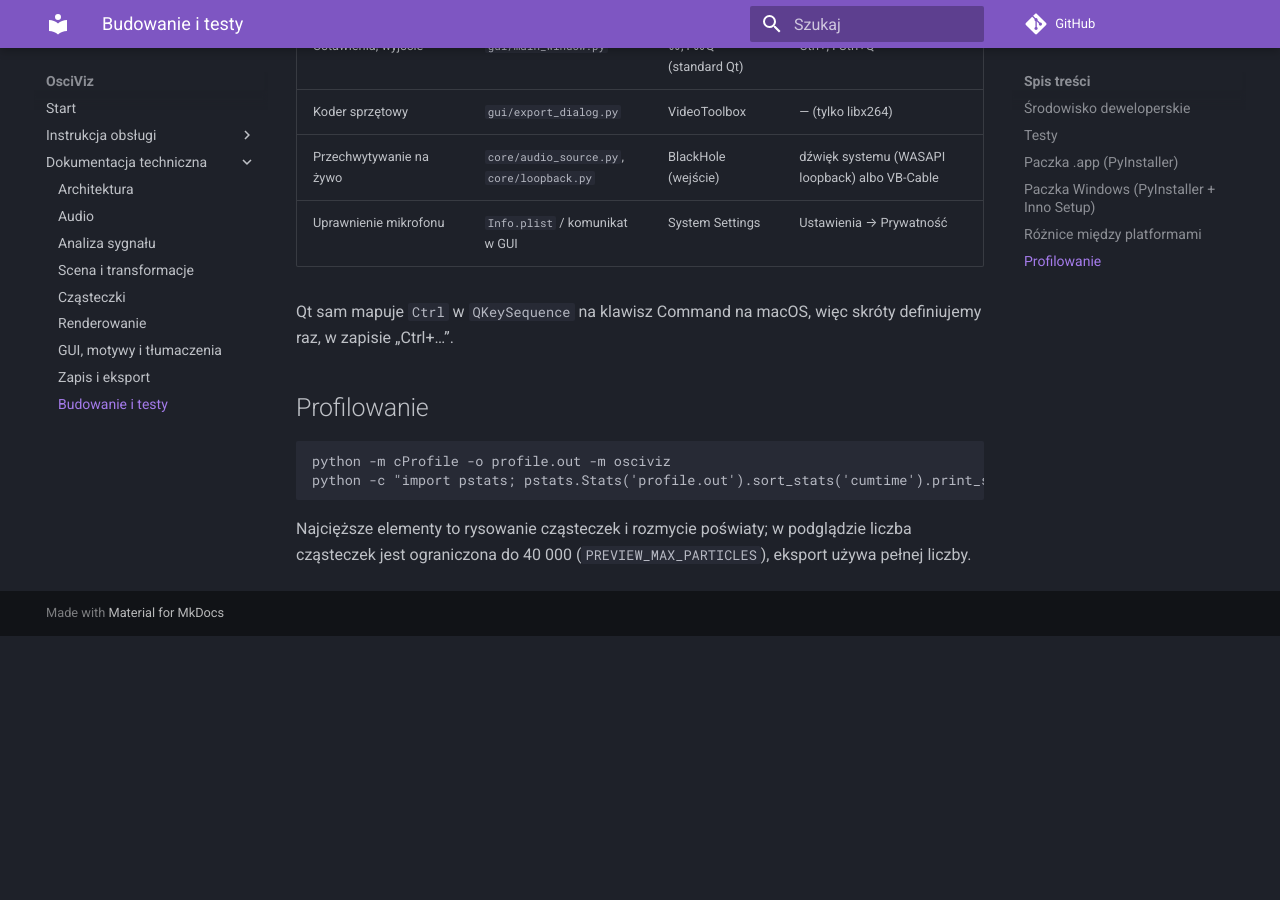
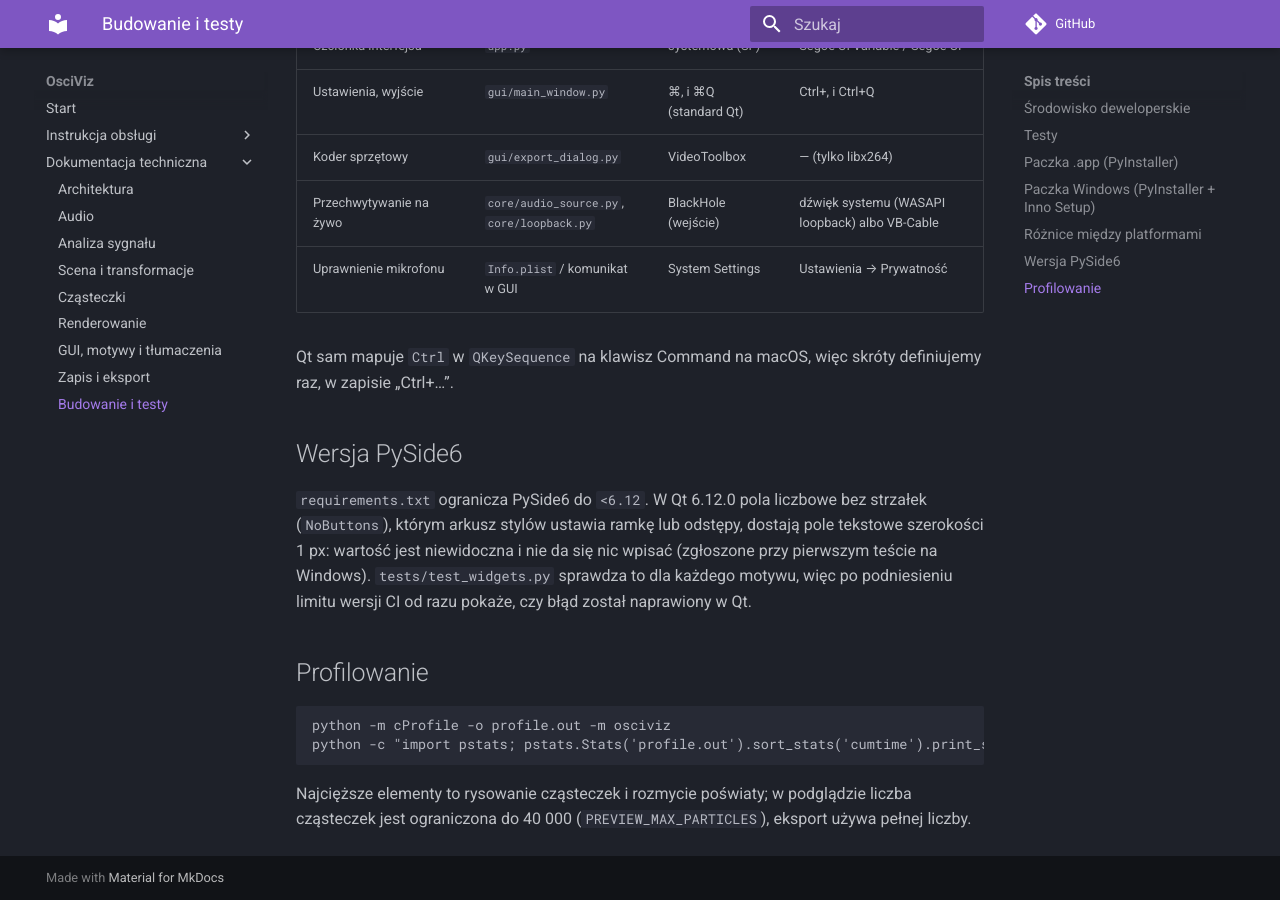
Before and after one commit to jabol71/osciviz, an MkDocs documentation site: the page built from docs/technical/build.md, in a window 1280 px wide and 900 px high, scrolled down 2083 px. Built offline with MkDocs 1.6.1 and Material for MkDocs 9.7.7, drawn with Linux system fonts in a browser that asks for light colours; comment, search, counter and statistics services are not loaded; before the commit the page ends 2719 px from its top, so only the background shows below that; some of the changed text lies outside the part shown.

Commit message:
Napraw puste pola liczbowe: ogranicz PySide6 do <6.12
W Qt 6.12.0 pole liczbowe bez strzałek, któremu arkusz stylów ustawia
ramkę lub odstępy, dostaje wewnętrzne pole tekstowe szerokości 1 px.
Wartości były niewidoczne i nie dało się nic wpisać (zgłoszone na
Windows, dotyczy każdego systemu z Qt 6.12). Test test_widgets.py
sprawdza szerokość pola dla każdego motywu.

Co-Authored-By: Claude Opus 5.5 (1M context) <noreply@anthropic.com>
Claude-Session: https://claude.ai/code/session_01AwaAfnmKdiqcfbf1kWdUFE

````diff
--- a/docs/technical/build.md
+++ b/docs/technical/build.md
@@ -19,6 +19,7 @@ mkdocs serve               # podgląd dokumentacji na http://127.0.0.1:8000
 | `test_analysis.py` | sinus 60 Hz → maksimum w basie, 5 kHz → w wysokich; skala amplitudy; obwiednia |
 | `test_ring_buffer.py` | zawijanie, kolejność, dopełnianie zerami, blok większy niż bufor |
 | `test_devices.py` | Windows: tylko urządzenia WASAPI; wykrywanie BlackHole i VB-Cable |
+| `test_widgets.py` | pole liczbowe z motywem ma edytowalne pole tekstowe (błąd Qt 6.12.0) |
 | `test_loopback.py` | loopback: dwa pierwsze kanały z 5.1, mono → stereo, cisza po przerwie |
 | `test_image_to_points.py` | liczba punktów, zakres współrzędnych, kolory z obrazu, wszystkie metody |
 | `test_particles.py` | bez basu cząsteczki wracają do spoczynku; stabilność przy dużym kroku |
@@ -79,6 +80,14 @@ Kod jest wspólny; różnice są zebrane w kilku miejscach:
 Qt sam mapuje `Ctrl` w `QKeySequence` na klawisz Command na macOS, więc skróty definiujemy
 raz, w zapisie „Ctrl+…”.
 
+## Wersja PySide6
+
+`requirements.txt` ogranicza PySide6 do `<6.12`. W Qt 6.12.0 pola liczbowe bez strzałek
+(`NoButtons`), którym arkusz stylów ustawia ramkę lub odstępy, dostają pole tekstowe
+szerokości 1 px: wartość jest niewidoczna i nie da się nic wpisać (zgłoszone przy pierwszym
+teście na Windows). `tests/test_widgets.py` sprawdza to dla każdego motywu, więc po
+podniesieniu limitu wersji CI od razu pokaże, czy błąd został naprawiony w Qt.
+
 ## Profilowanie
 
 ```bash
--- a/pyproject.toml
+++ b/pyproject.toml
@@ -5,7 +5,7 @@ description = "Programowy oscyloskop i edytor wizualizacji audio (PySide6 + mode
 readme = "README.md"
 requires-python = ">=3.11"
 dependencies = [
-    "PySide6>=6.6",
+    "PySide6>=6.6,<6.12",
     "moderngl>=5.10",
     "numpy>=1.26",
     "soundfile>=0.12",
--- a/requirements.txt
+++ b/requirements.txt
@@ -1,4 +1,4 @@
-PySide6>=6.6
+PySide6>=6.6,<6.12  # 6.12.0: pola liczbowe ze stylami są puste (tests/test_widgets.py)
 moderngl>=5.10
 numpy>=1.26
 soundfile>=0.12
````
Also changed, not shown: 1 other file.
